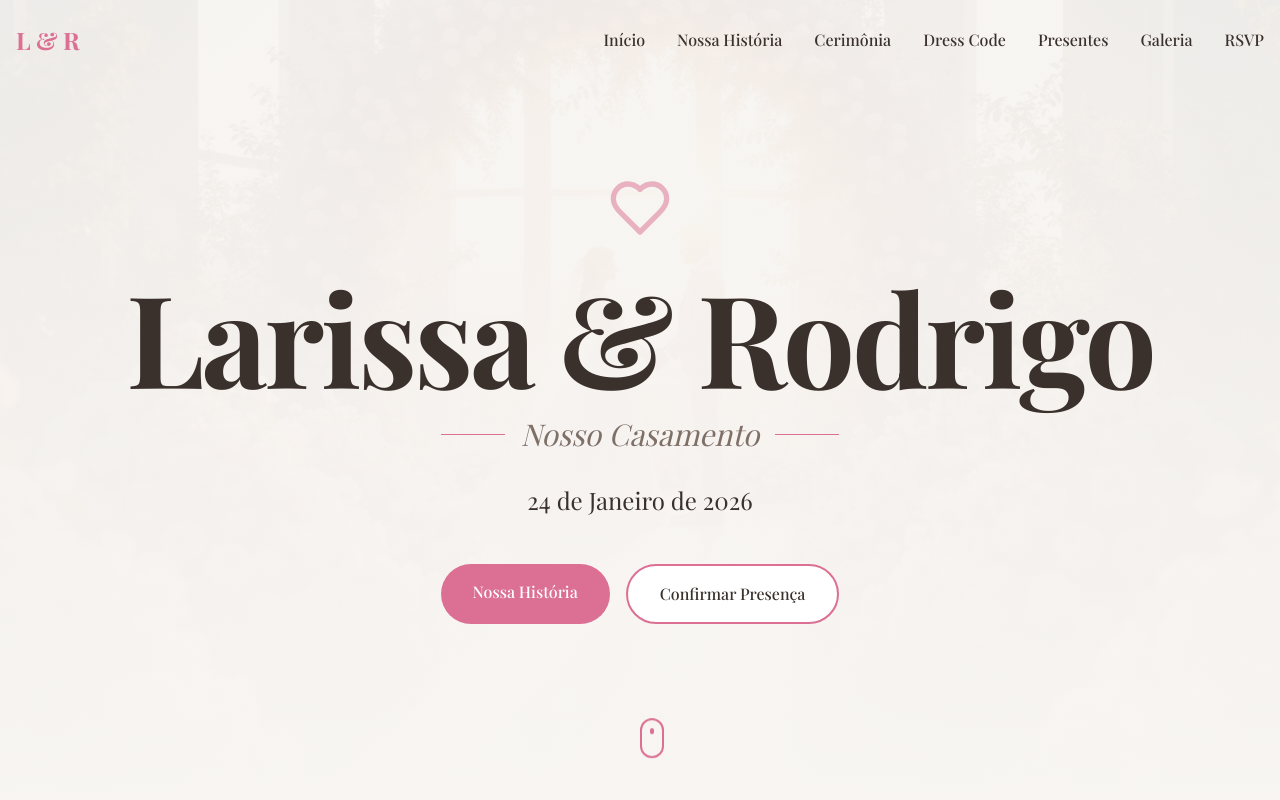
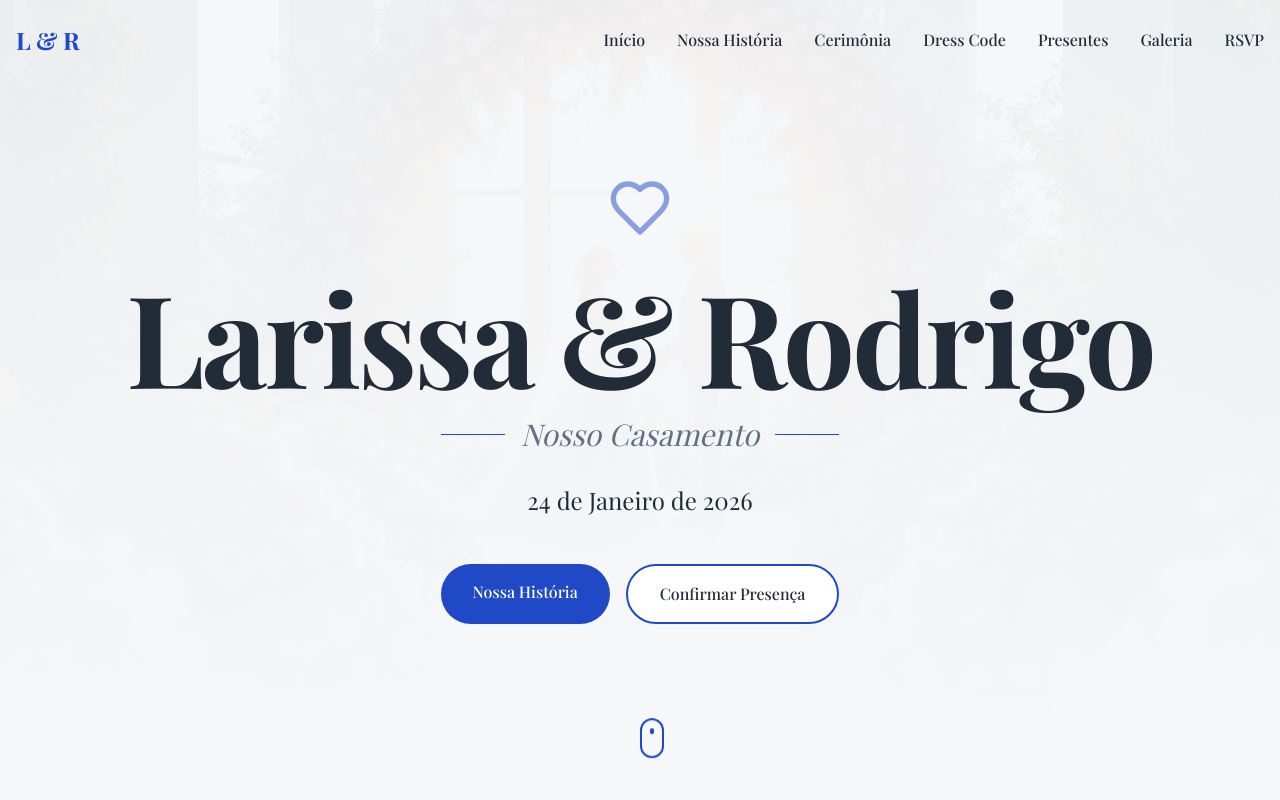
Before and after one commit to MarcusMpg/meu-casamento, a React (Vite) app: page / in a window 1280 px wide. Shown: the top 800 px of the page. Built offline with nearby package versions, Linux system fonts and the light colour scheme; the HTML template or start-up script is replaced by a standard one; a web font is replaced by a local one.

Commit message:
Preceding changes

```diff
--- a/src/index.css
+++ b/src/index.css
@@ -8,39 +8,39 @@ All colors MUST be HSL.
 
 @layer base {
   :root {
-    --background: 30 25% 96%;
-    --foreground: 20 14% 20%;
+    --background: 210 30% 97%;
+    --foreground: 215 25% 18%;
 
     --card: 0 0% 100%;
-    --card-foreground: 20 14% 20%;
+    --card-foreground: 215 25% 18%;
 
     --popover: 0 0% 100%;
-    --popover-foreground: 20 14% 20%;
+    --popover-foreground: 215 25% 18%;
 
-    --primary: 340 60% 65%;
+    --primary: 225 73% 45%;
     --primary-foreground: 0 0% 100%;
 
-    --secondary: 25 45% 88%;
-    --secondary-foreground: 20 14% 20%;
+    --secondary: 210 40% 90%;
+    --secondary-foreground: 215 25% 18%;
 
-    --muted: 30 20% 92%;
-    --muted-foreground: 20 10% 45%;
+    --muted: 210 25% 93%;
+    --muted-foreground: 215 15% 45%;
 
-    --accent: 38 65% 75%;
-    --accent-foreground: 20 14% 20%;
+    --accent: 210 50% 78%;
+    --accent-foreground: 215 25% 18%;
 
     --destructive: 0 84.2% 60.2%;
     --destructive-foreground: 0 0% 100%;
 
-    --border: 30 15% 88%;
-    --input: 30 15% 88%;
-    --ring: 340 60% 65%;
+    --border: 210 20% 90%;
+    --input: 210 20% 90%;
+    --ring: 225 73% 45%;
 
     --radius: 0.75rem;
 
-    --gradient-romantic: linear-gradient(135deg, hsl(340 60% 65% / 0.1), hsl(38 65% 75% / 0.1));
-    --gradient-overlay: linear-gradient(180deg, hsl(30 25% 96% / 0.95), hsl(30 25% 96%));
-    --shadow-elegant: 0 10px 40px -10px hsl(340 60% 65% / 0.15);
+    --gradient-romantic: linear-gradient(135deg, hsl(225 73% 45% / 0.1), hsl(210 50% 78% / 0.1));
+    --gradient-overlay: linear-gradient(180deg, hsl(210 30% 97% / 0.95), hsl(210 30% 97%));
+    --shadow-elegant: 0 10px 40px -10px hsl(225 73% 45% / 0.15);
     --transition-smooth: all 0.4s cubic-bezier(0.4, 0, 0.2, 1);
 
     --sidebar-background: 0 0% 98%;
```
